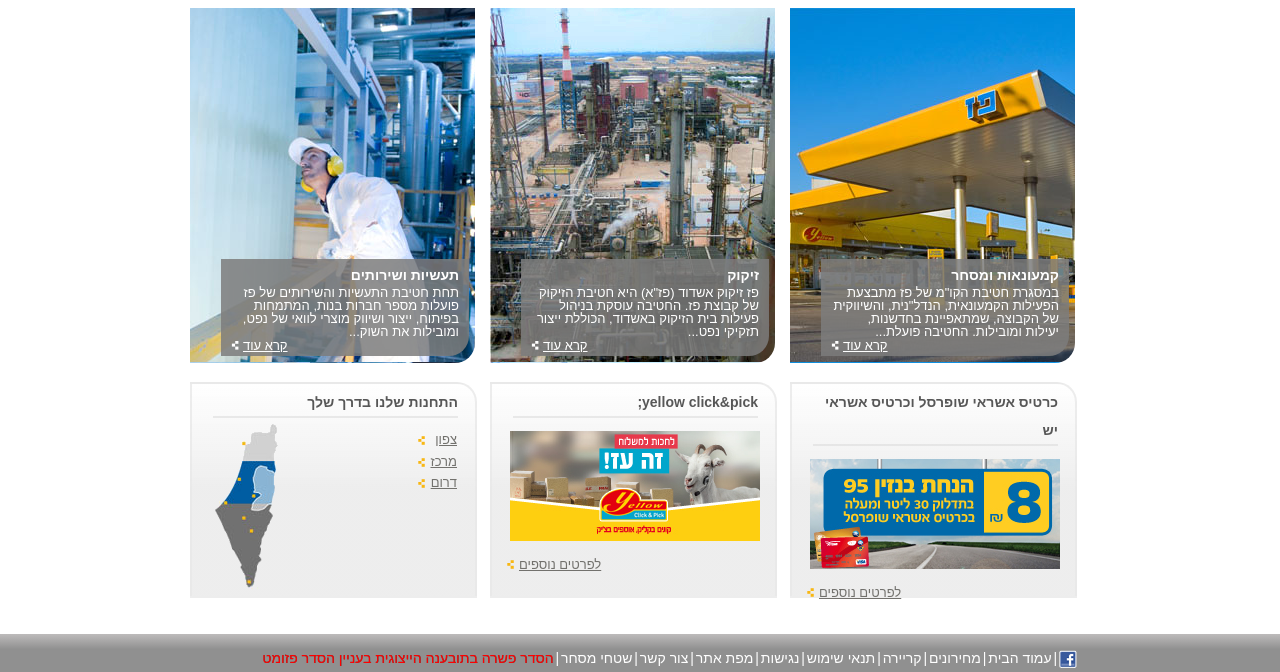
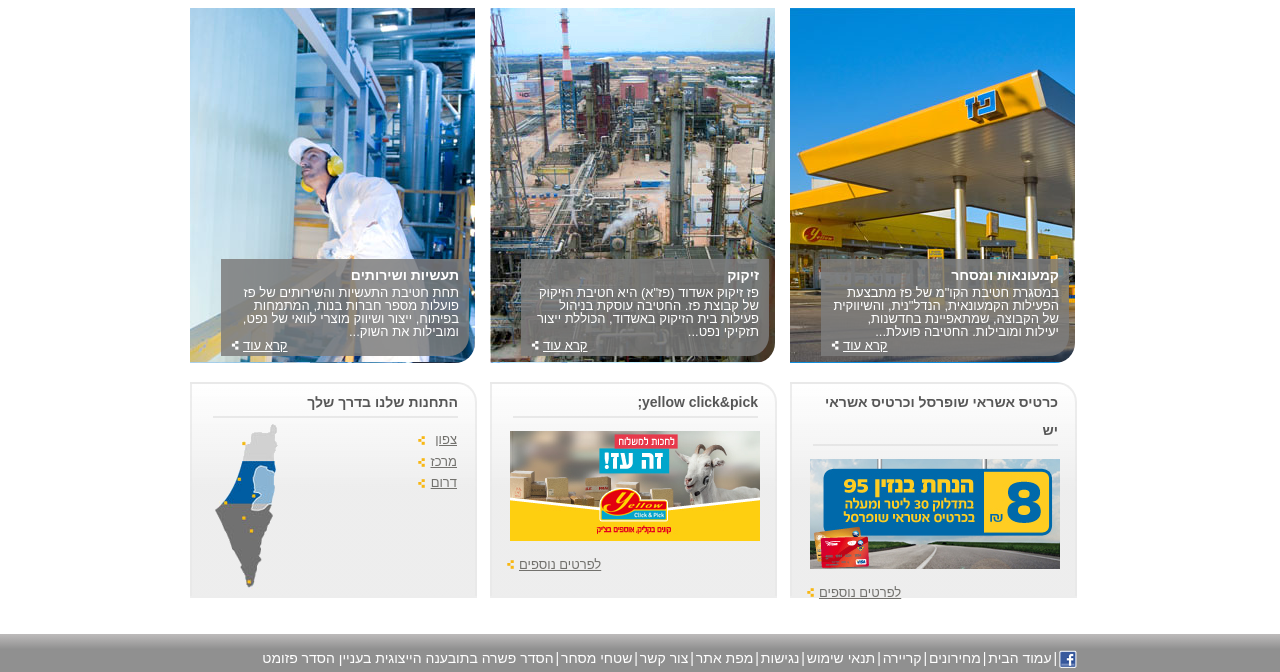
Before and after one commit to mendelhalp/Paz-old-site, a plain HTML site: page index.html in a window 1280 px wide. Shown: the part 128-800 px from the top of the page. Drawn offline with Linux system fonts and the light colour scheme.

Commit message:
comment nav red a

```diff
--- a/style.css
+++ b/style.css
@@ -287,10 +287,10 @@ footer > nav li > a,footer > nav li{
     /* margin-left: 1px; */
     padding: 0;
 }
-footer .red > a{
+/* footer .red > a{
     color: red;
     text-shadow:0.2px 0.2px rgb(75, 75, 75);
-}
+} */
 
 
 body .contact-section{
```
